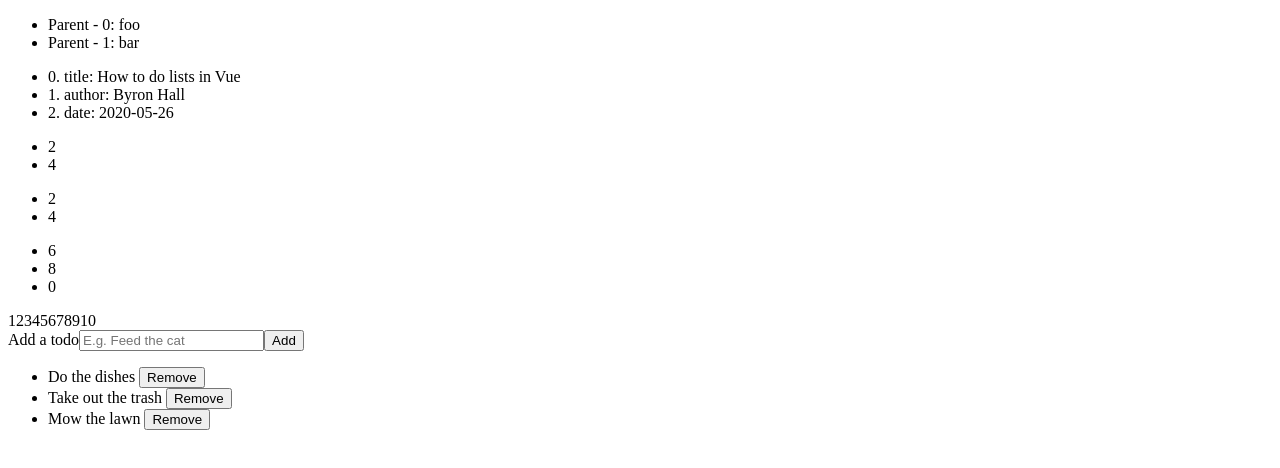
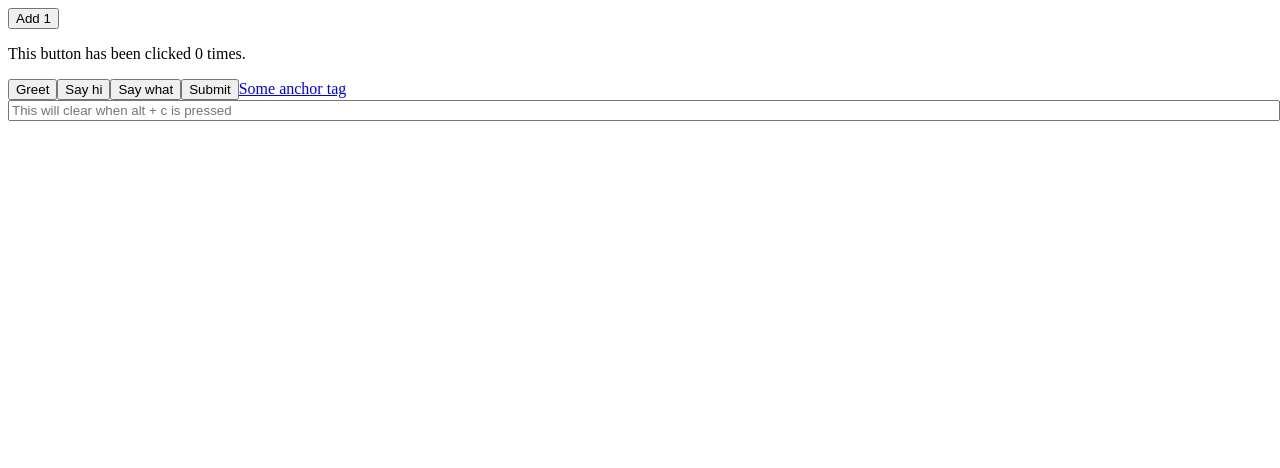
Before and after one commit to napoleon-commits/VueCLI, a Vue app: page / in a window 1280 px wide. Shown: the top 468 px of the page. Built offline with nearby package versions, Linux system fonts and the light colour scheme.

Commit message:
Event Handling

```diff
--- /dev/null
+++ b/src/components/EventHandling.vue
@@ -0,0 +1,66 @@
+<template>
+  <div>
+      <!-- Listening to Events -->
+      <button @click="counter+=1">Add 1</button>
+      <p>This button has been clicked {{counter}} times.</p>
+      <!-- Method Event Handlers -->
+      <button @click="greet">Greet</button>
+      <!-- Methods in Inline Handlers -->
+      <button @click="say('hi')">Say hi</button>
+      <button @click="say('what')">Say what</button>
+      <!--  -->
+      <!--  -->
+      <!--  -->
+      <button @click="warn('Form cannot be submitted yet.', $event)">Submit</button>
+      <!--  -->
+      <!--  -->
+      <!--  -->
+      <a href="#" @click.once="once">Some anchor tag</a>
+      <!-- System Modifier Keys -->
+      <input
+        style="width: 100%;"
+        v-model="altC"
+        placeholder="This will clear when alt + c is pressed"
+        @keyup.alt.67="clear"
+      />
+  </div>
+</template>
+
+<script>
+export default {
+    data(){
+        return {
+            counter: 0,
+            name: "Vue.js",
+            altC: ""
+        }
+    },
+    methods: {
+        greet: function(event){
+            alert(`Hello ${this.name}!`);
+            if(event){
+                alert(event.target.tagName);
+            }
+        },
+        say: function(message){
+            alert(message);
+        },
+        warn: function(message, event){
+            if(event){
+                event.preventDefault();
+            }
+            alert(message);
+        },
+        once: function(){
+            alert();
+        },
+        clear: function(){
+            this.altC = ""
+        }
+    }
+}
+</script>
+
+<style>
+
+</style>
--- a/src/main.js
+++ b/src/main.js
@@ -12,12 +12,14 @@ import Vue from 'vue'
 
 // import ConditionalRendering from './components/ConditionalRendering';
 
-import ListRendering from './components/ListRendering';
+// import ListRendering from './components/ListRendering';
+
+import EventHandling from './components/EventHandling';
 
 Vue.config.productionTip = false
 
 new Vue({
-  render: h => h(ListRendering),
+  render: h => h(EventHandling),
 }).$mount('#app');
 
 // console.log(Instance.data() === obj2);
```
